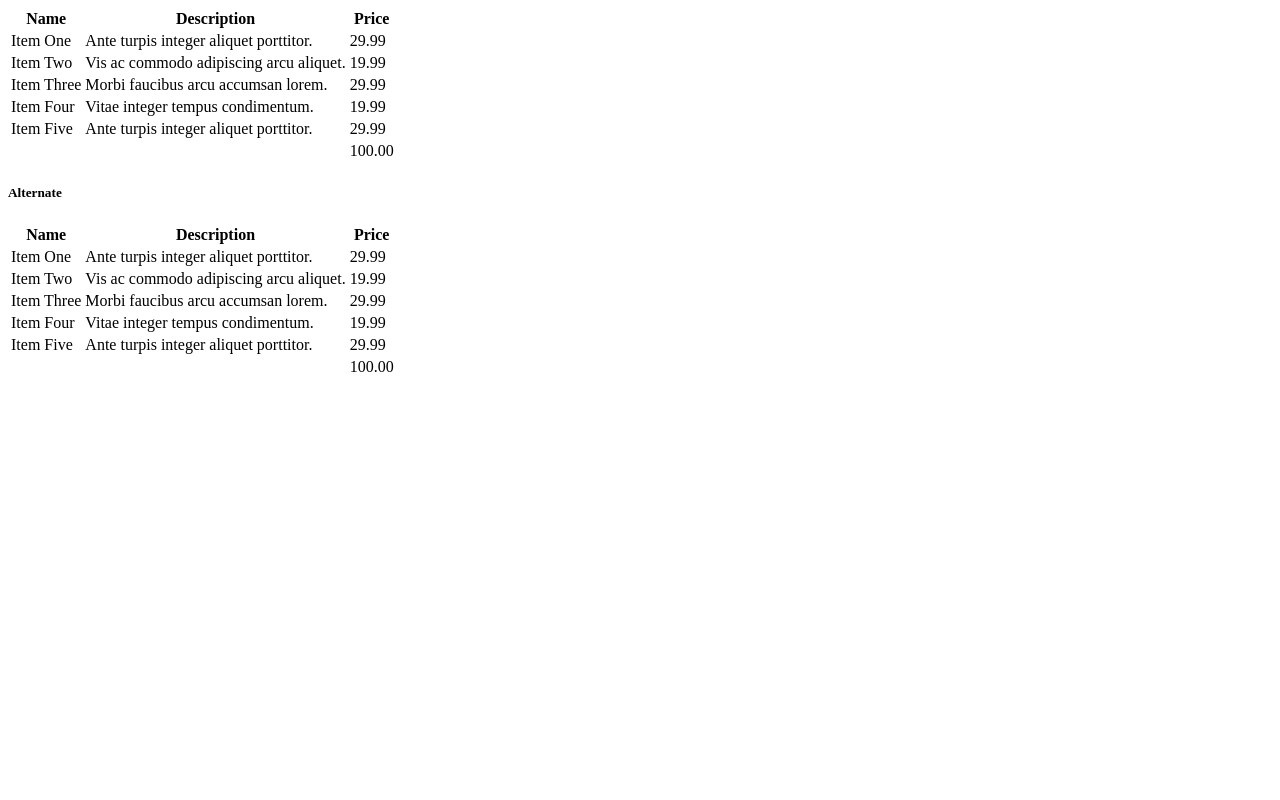
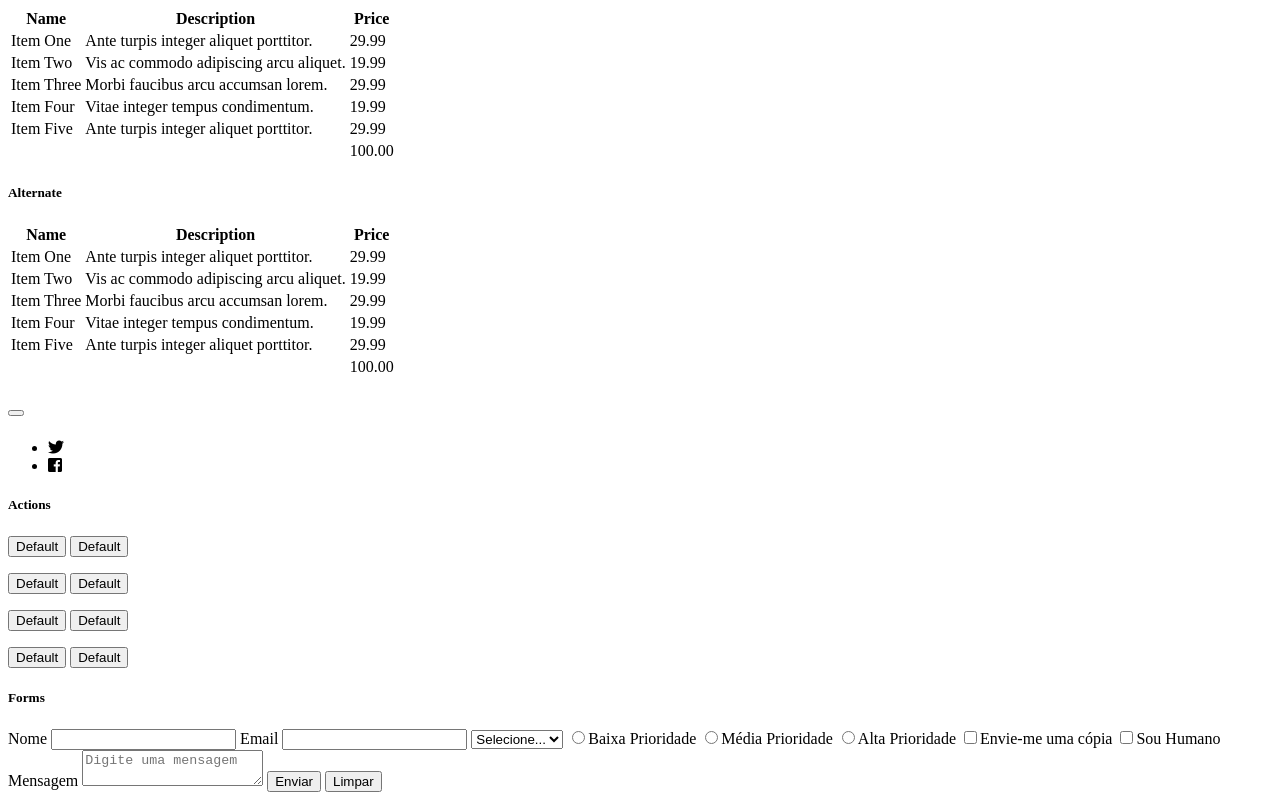
Before and after one commit to gabrielmiquelin2/projeto-strata, a plain HTML site: page index.html in a window 1280 px wide. Shown: the part 4916-5716 px from the top of the page. Before the commit the page ends 5303 px from the top, so only its background shows below. Drawn offline with Linux system fonts and the light colour scheme.

Commit message:
Update index.html

```diff
--- a/index.html
+++ b/index.html
@@ -293,6 +293,64 @@
 
           </table>
 
+          <h5><Button></Button></h5>
+
+             <ul>
+                <li><i class="fab fa-twitter"></i></li>
+                <li><i class="fab fa-facebook-square"></i></li>
+             </ul>
+
+             <h5>Actions</h5>
+
+          <p>
+              <button  class="button-default">Default</button>
+              <button  class="button-default button-default-stroke">Default</button>
+          </p>
+
+          <p>
+              <button  class="button-default button-default-small">Default</button>
+              <button  class="button-default button-default-small button-default-stroke">Default</button>
+          </p>
+
+          <p>
+              <button  class="button-default button-default-full">Default</button>
+              <button  class="button-default button-default-full button-default-stroke">Default</button>
+          </p>
+
+          <p>
+              <button  class="button-default button-default-full button-default-small">Default</button>
+              <button  class="button-default button-default-full button-default-small button-default-stroke">Default</button>
+          </p>
+
+
+        <h5>Forms</h5>
+
+           <label for="name">Nome</label>
+           <input type="text" name="name" id="name" >
+
+           <label for="email">Email</label>
+           <input type="email" name="email" id="email" >
+
+           <select >
+                  <option value="0">Selecione...</option>
+                  <option value="1">HTML</option>
+                  <option value="2">CSS</option>
+                  <option value="3">Javascript</option>
+           </select>
+
+            <label><input type="radio" value="baixa" name="prioridade">Baixa Prioridade</label>
+            <label><input type="radio" value="media" name="prioridade">Média Prioridade</label>
+            <label><input type="radio" value="alta" name="prioridade">Alta Prioridade</label>
+
+            <label><input type="checkbox" name="copy" value="1">Envie-me uma cópia</label>
+            <label><input type="checkbox" name="Human" value="1">Sou Humano</label>
+
+            <label for="msg">Mensagem</label>
+            <textarea placeholder="Digite uma mensagem" id="msg"></textarea>
+
+            <input type="submit" class="button-default" value="Enviar">
+            <input type="reset" class="button-default-stroke" value="Limpar">
+
 
       </section>
 
```
